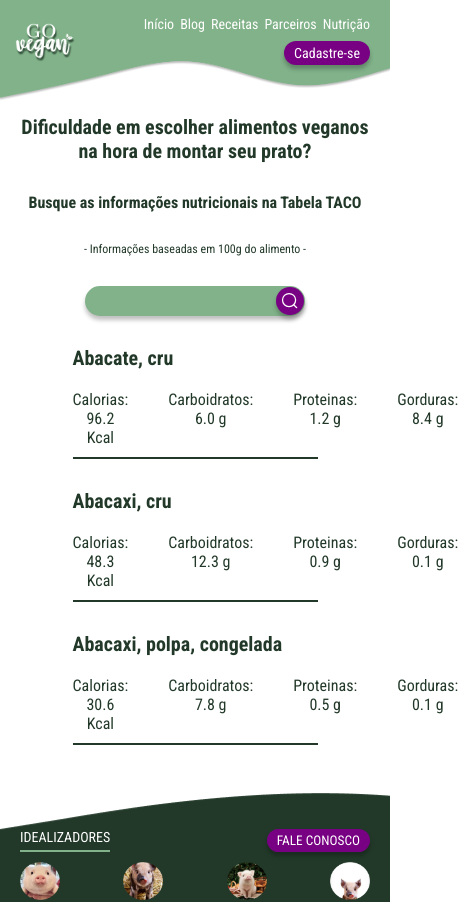
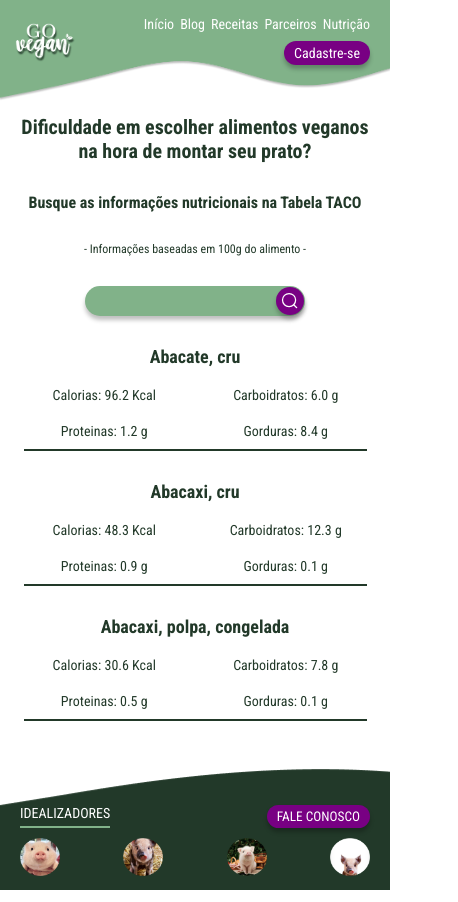
Before and after one commit to julianasinnott/goVegan, a React (Vite) app: page /nutricao in a window 390 px wide. Shown: the top 902 px of the page, 458 px wide, since content can reach past the window. Built offline with nearby package versions, Linux system fonts and the light colour scheme.

Commit message:
feat: responsive design FoodCard component

```diff
--- a/src/pages/NutritionPage/components/FoodCard/index.css
+++ b/src/pages/NutritionPage/components/FoodCard/index.css
@@ -6,7 +6,7 @@
   color: var(--secundary);
 }
 
-.food-name {
+.food-card__name {
   font-size: 20px;
   font-weight: bold;
   text-align: start;
@@ -15,7 +15,7 @@
 .food-card__info {
   display: flex;
   justify-content: space-between;
-  gap: 40px;
+  gap: 20px;
   padding-bottom: 10px;
   border-bottom: 2px solid var(--secundary);
 }
--- a/src/pages/NutritionPage/components/FoodCard/index.jsx
+++ b/src/pages/NutritionPage/components/FoodCard/index.jsx
@@ -1,9 +1,10 @@
 import './index.css'
+import './responsive.css'
 
 export function FoodCard({tableItem}) {
   return(
     <div className="food-card">
-      <p className='food-name'>{tableItem.Descricao}</p>
+      <p className='food-card__name'>{tableItem.Descricao}</p>
       <div className="food-card__info">
         <span>Calorias: {tableItem.Energia.toFixed(1)} Kcal</span>
         <span>Carboidratos: {tableItem.CHO.toFixed(1)} g</span>
--- /dev/null
+++ b/src/pages/NutritionPage/components/FoodCard/responsive.css
@@ -0,0 +1,17 @@
+@media only screen and (max-width:880px) {
+  .food-card {
+    width: 98%;
+  }
+}
+
+@media only screen and (max-width:630px) {
+  .food-card__name {
+    text-align: center;
+    font-size: 18px;
+  }
+  .food-card__info {
+    display: grid;
+    grid-template-columns: repeat(2, 1fr);
+    font-size: 14px;
+  }
+}
```
